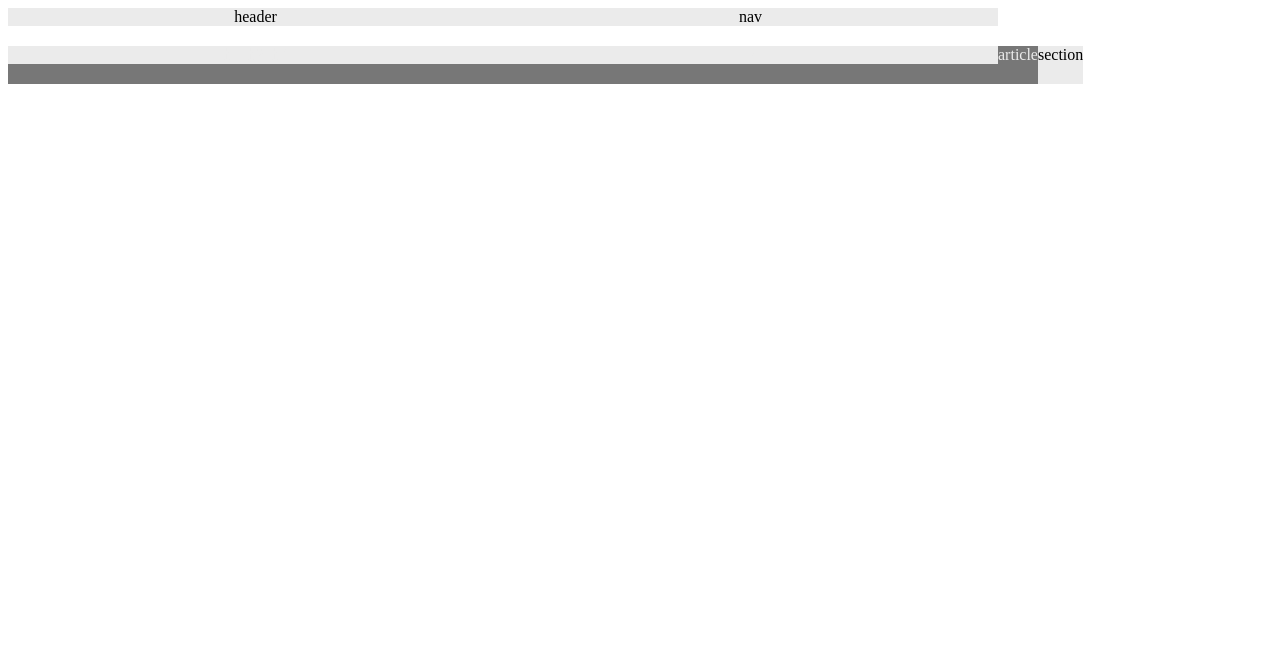
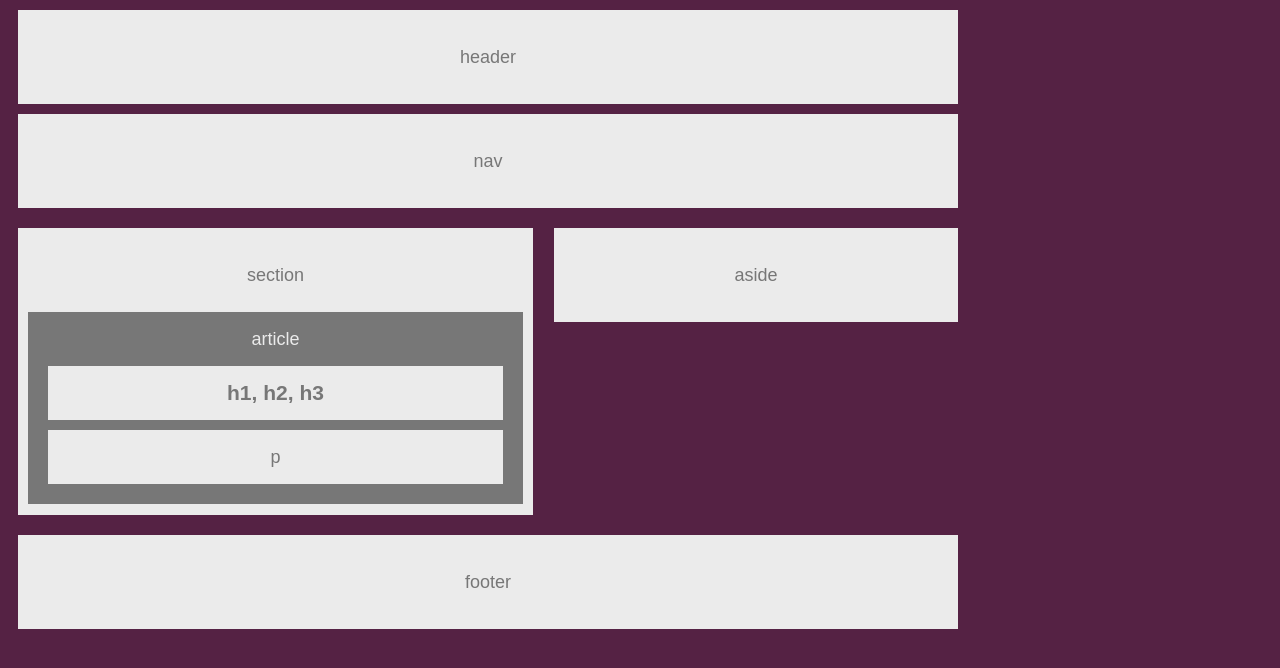
Before and after one commit to DanielLott/HW-Wireframe, a plain HTML site: page index.html in a window 1280 px wide. Drawn offline with Linux system fonts and the light colour scheme.

Commit message:
a;ldjfkl

```diff
--- a/index.html
+++ b/index.html
@@ -10,36 +10,34 @@
 <body>
 
     <header>
-      header
+      <p>header</p>
     </header>
 
     <nav>
-      nav
-
+      <p>nav</p>
     </nav>
 
     <section>
-      section
-
+            <p>section</p>
         <article>
             article
-            <header id="article_headers_paragraph">
-                h1, h2, h3
-            </header>
-
-            <header id="paragraph">
-                p
-            </header>
+            <h1>h1, h2, h3</h1>
+            <p>p</p>
         </article>
     </section>
 
+    <aside>
+        <p>aside</p>
+    </aside>
 
+    <div class="clear"></div>
 
-
-
-
-
+    <footer>
+        <p>footer</p>
+    </footer>
 
 </body>
 
 </html>
+
+<!-- 968px x 656px -->
--- a/style.css
+++ b/style.css
@@ -1,58 +1,53 @@
-* {
-    /* column-width: 495px; */
-    box-sizing: border-box;
-    text-align: center;
-    float: left;
+.clear {
+    clear: both;
 }
 
 body {
-    /* font-family: Arial, "Helvetica Neue", Helvetica, sans-serif;
+    font-family: Arial, "Helvetica Neue",     Helvetica, sans-serif;
     color: #777;
-    background: #777;
+    background: #524;
     width: 960px;
-    font-size: 18px; */
+    font-size: 18px;
+    /* margin: auto; */
+    line-height: 34px;
 }
 
-header {
+header,
+nav,
+section,
+aside,
+footer {
+    display: block;
+    padding: 10px;
+    margin: 10px;
     background: #ebebeb;
-    width: 495px;
-    padding: 20 px;
-    margin-bottom: 20px;
-}
-
-nav {
-    background: #ebebeb;
-    width: 495px;
+    text-align: center;
 }
 
 section {
-    background: #ebebeb;
+    float: left;
+    width: 495px;
+    height: 267px;
+}
 
-
+aside {
+    float: right;
+    width: 40%;
+    /* height: 267px; */
 }
 
 article {
+    padding: 10px;
     color: #ebebeb;
     background: #777;
-
 }
 
-aside {
+h1,
+p {
+    /* width: 90%; */
+    padding: 10px;
+    margin: 10px;
+    color: #777;
+    text-align: center;
     background: #ebebeb;
-
 }
-
-footer {
-    background: #ebebeb;
-    width: 495px;
-}
-
-h1{
-    color: #777;
-    background: #ebebeb;
-
-}
-
-article_headers_paragraph {
-
-}
```
